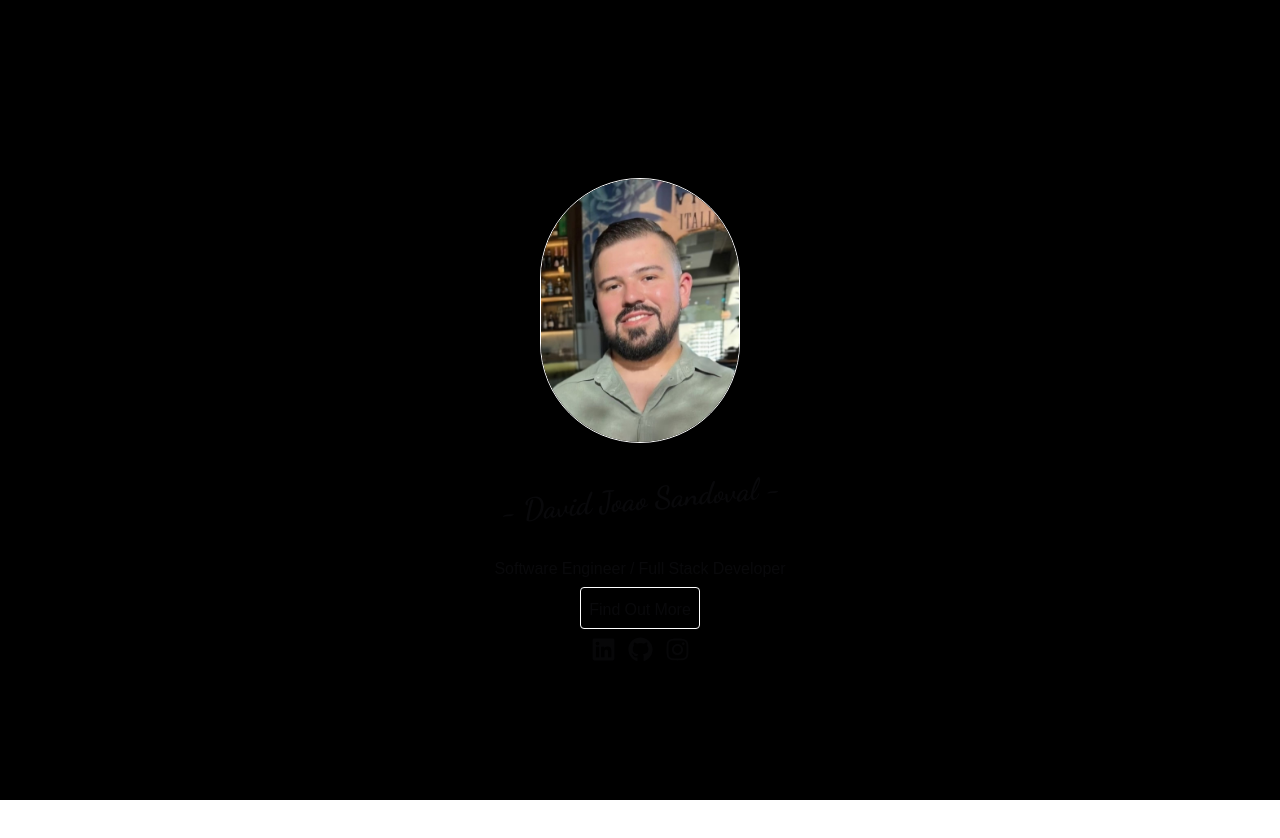
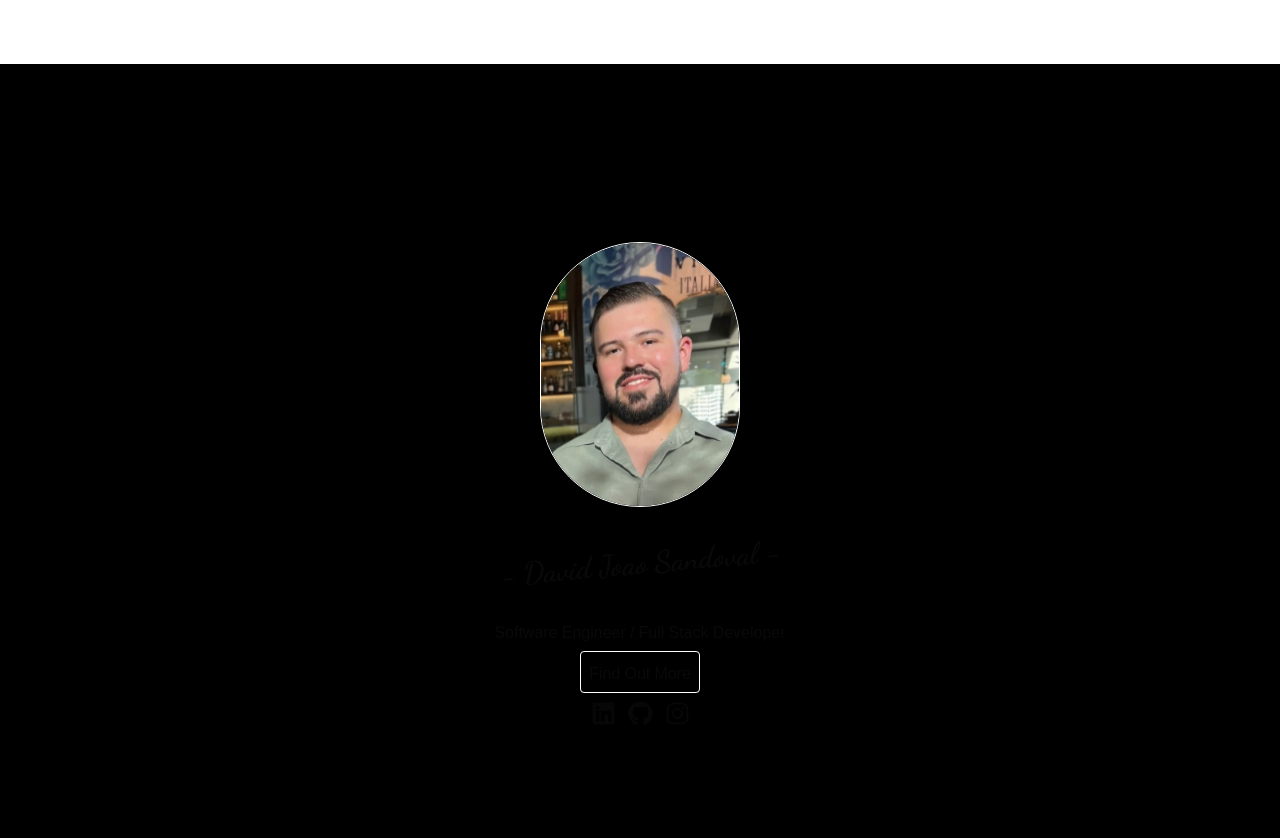
Before and after one commit to DavidJoao/portfolio-davidjoao, a Next.js app: page / in a window 1280 px wide. Shown: the top 838 px of the page. Before the commit the page ends 800 px from the top, so only its background shows below. Built offline with nearby package versions, Linux system fonts and the light colour scheme.

Commit message:
FIX Details in navbar

```diff
--- a/src/app/components/general/Navbar.js
+++ b/src/app/components/general/Navbar.js
@@ -14,7 +14,7 @@ const Navbar = () => {
   if (isShowing) return <></>
 
   return (
-    <div className='h-[4rem] p-3 md:pr-10 flex justify-center md:justify-start flex-row-reverse gap-5 text-xs md:text-base w-full bg-black/60 z-[100]'>
+    <div className='h-[4rem] p-3 md:pr-10 fixed flex md:flex justify-center md:justify-start flex-row-reverse gap-5 text-xs md:text-base w-full bg-black/60 z-[100]'>
         <button onClick={(e) => {
           setCurrentTab(e.target.innerHTML)
           setPage(<ContactPage />)
--- a/src/app/components/pages/AboutPage.js
+++ b/src/app/components/pages/AboutPage.js
@@ -28,7 +28,7 @@ const AboutPage = () => {
 
 			<div className="flex items-start justify-center p-4 md:p-[35px]">
 				<iframe
-					className="w-full h-full rounded-xl border border-neutral-500"
+					className="w-full h-[300px] mt-5 md:m-0 md:h-full rounded-xl border border-neutral-500"
 					width="560"
 					height="315"
 					src="https://www.youtube.com/embed/zPJQQeeYDYI?si=ms5zIOmjFSc5E4qR"
--- a/src/app/layout.js
+++ b/src/app/layout.js
@@ -31,7 +31,7 @@ export default function RootLayout({ children }) {
 			<body className={`${geistNoto.variable} antialiased`} suppressHydrationWarning>
 				<Provider>
                     <Navbar />
-					<div className="h-[calc(100vh-4rem)] flex flex-col">
+					<div className="pt-[4rem] md:h-[calc(100vh-4rem)] flex flex-col">
                     	{children}
 					</div>
                 </Provider>
```
